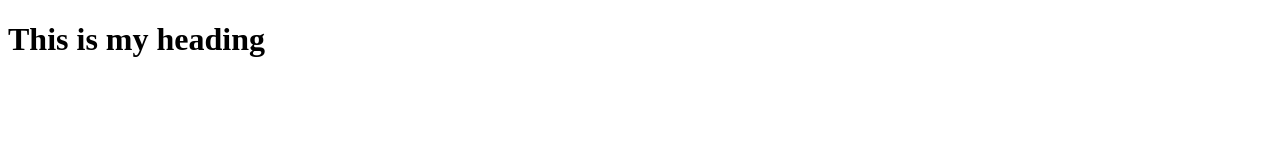
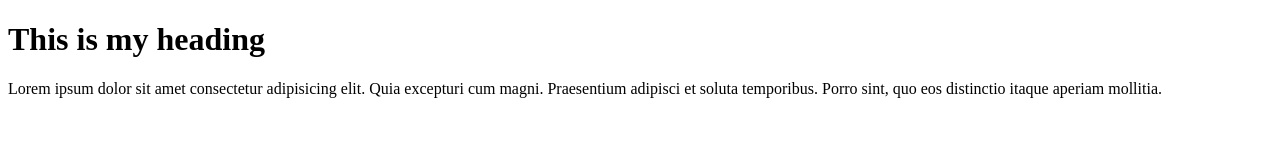
Before and after one commit to asherushare/patraGitHub, a plain HTML site: page index.html in a window 1280 px wide. Drawn offline with Linux system fonts and the light colour scheme.

Commit message:
add : new paragraph

```diff
--- a/index.html
+++ b/index.html
@@ -7,5 +7,6 @@
 </head>
 <body>
   <h1>This is my heading</h1>
+  <p>Lorem ipsum dolor sit amet consectetur adipisicing elit. Quia excepturi cum magni. Praesentium adipisci et soluta temporibus. Porro sint, quo eos distinctio itaque aperiam mollitia.</p>
 </body>
 </html>
```
